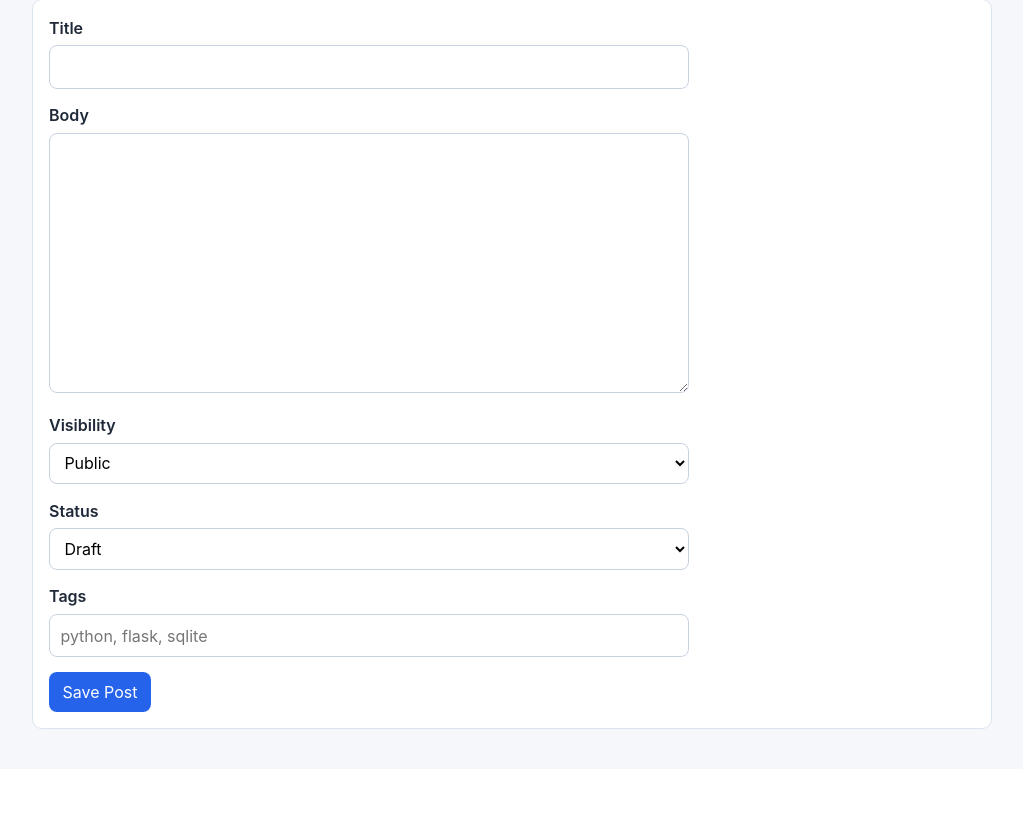
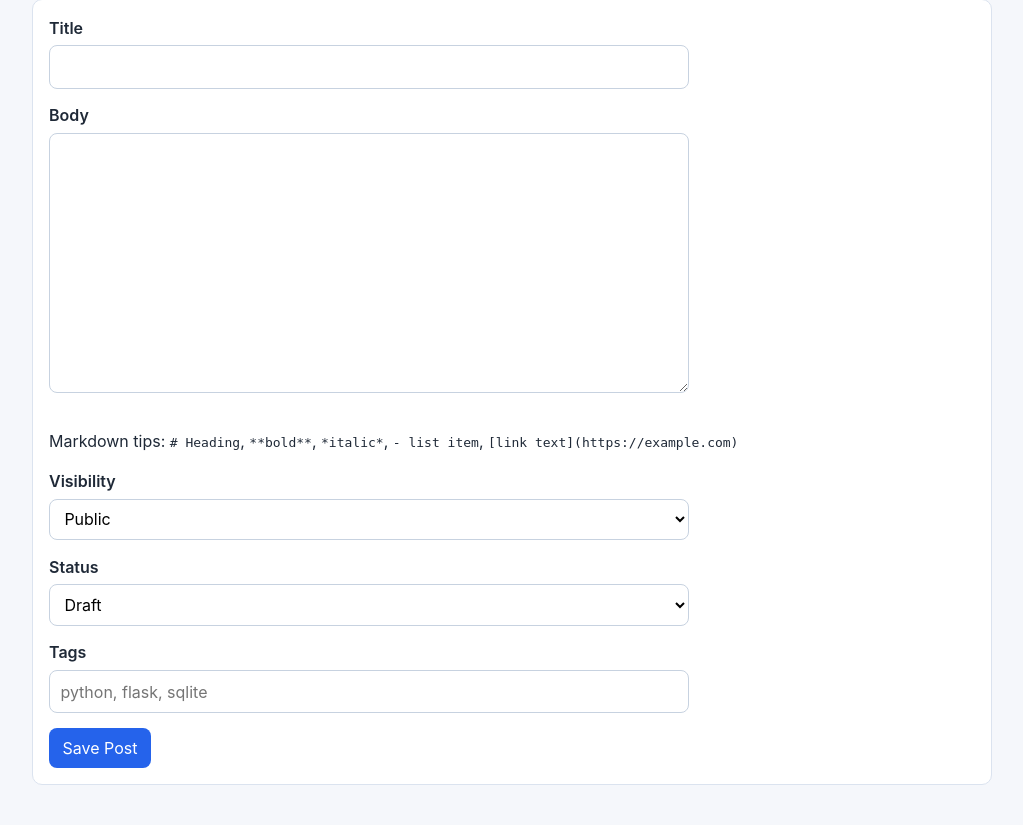
Before and after one commit to SrikarChittemsetty/voicepress, a Flask app: page /posts/new in a window 1280 px wide. Shown: the part 154-979 px from the top of the page, without its empty margins (128-1151 px from the left). Before the commit the page ends 883 px from the top, so only its background shows below. Run offline with Flask 3, Linux system fonts and the light colour scheme; the visitor is signed in with stand-in values (Sample User, id 1).

Commit message:
Add Markdown writing tips

```diff
--- a/src/templates/edit_post.html
+++ b/src/templates/edit_post.html
@@ -13,6 +13,7 @@
     <div>
       <label for="body">Body</label><br>
       <textarea id="body" name="body" rows="10" cols="60" required>{{ post.body }}</textarea>
+      <p>Markdown tips: <code># Heading</code>, <code>**bold**</code>, <code>*italic*</code>, <code>- list item</code>, <code>[link text](https://example.com)</code></p>
     </div>
 
     <div>
--- a/src/templates/new_post.html
+++ b/src/templates/new_post.html
@@ -13,6 +13,7 @@
     <div>
       <label for="body">Body</label><br>
       <textarea id="body" name="body" rows="10" cols="60" required></textarea>
+      <p>Markdown tips: <code># Heading</code>, <code>**bold**</code>, <code>*italic*</code>, <code>- list item</code>, <code>[link text](https://example.com)</code></p>
     </div>
 
     <div>
```
